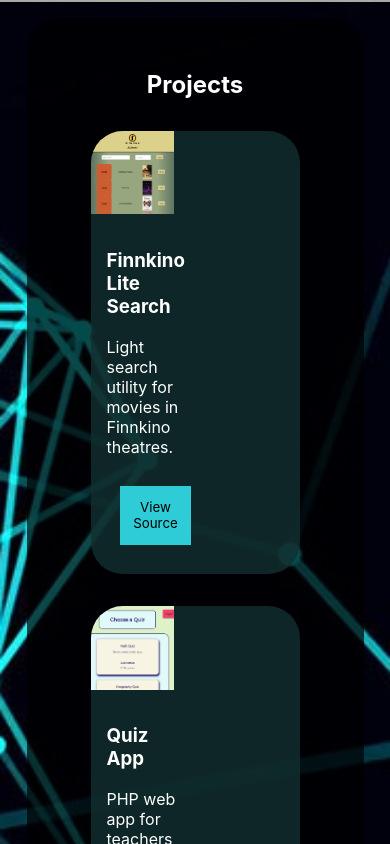
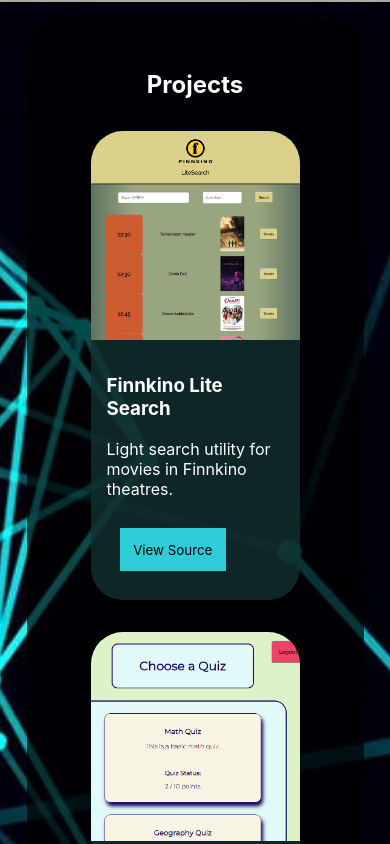
Before and after one commit to hk279/portfolio, a React (Create React App) app: page / in a window 390 px wide. Shown: the part 1300-2144 px from the top of the page. Built offline with nearby package versions, Linux system fonts and the light colour scheme.

Commit message:
Improved mobile optimization

```diff
--- a/src/App.css
+++ b/src/App.css
@@ -203,6 +203,14 @@
   section {
     height: auto;
   }
+  .project-content {
+    max-width: 80%;
+  }
+  .project-img {
+    max-width: 100%;
+  }
+  .btn-group button {
+  }
 }
 /* Animations */
 /* Two states of the menu-button rotation */
--- a/src/components/Menu.js
+++ b/src/components/Menu.js
@@ -52,7 +52,7 @@
     render() {
         if (this.state.opened) {
             return(
-                <div className="menu">
+                <div className="menu fade-in">
                     <div className="menu-button" onClick={this.handleClick}>
                         <div id="menu-icon"><FontAwesomeIcon className="menu-icon" icon={faBars} size="lg" /></div>
                     </div>
```
Lines whose indentation alone changed are shown as unchanged.
